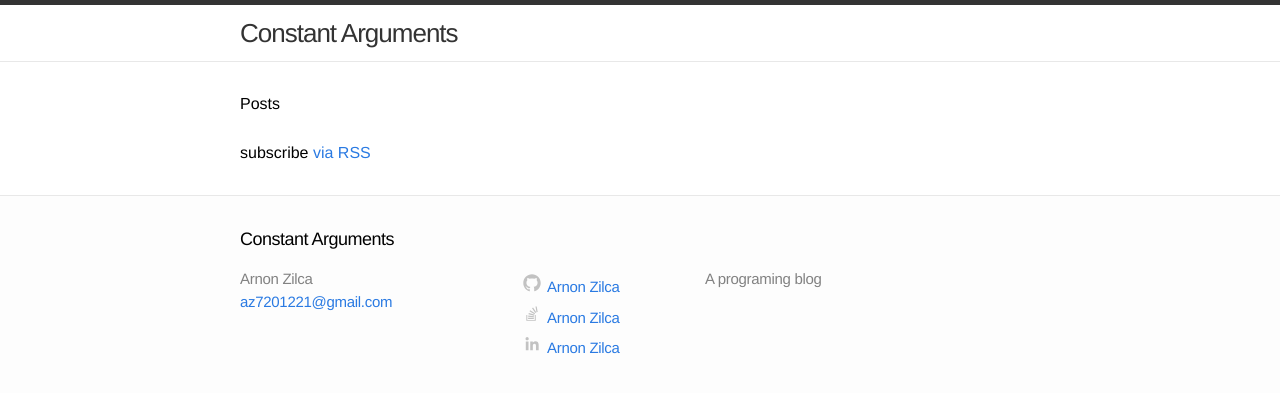
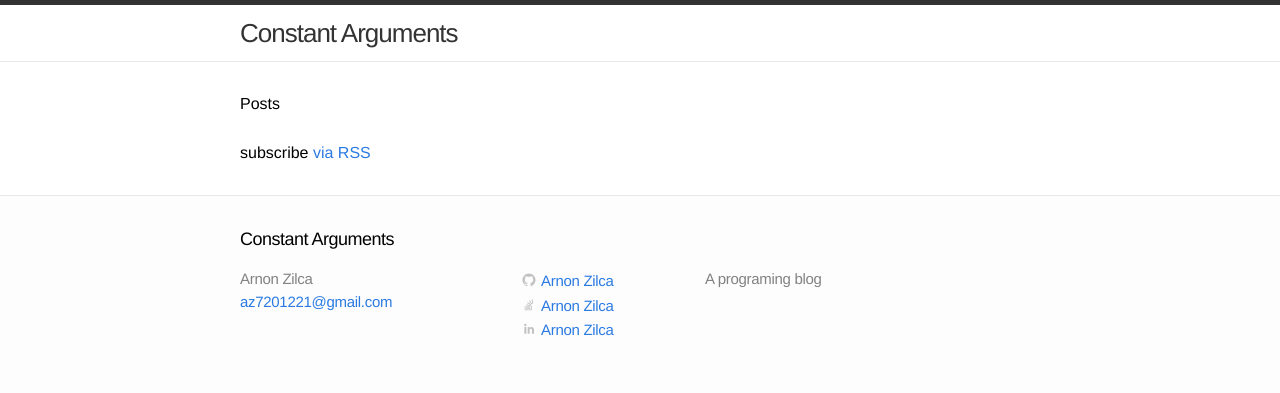
Before and after one commit to arnonzilca/arnonzilca.github.io, a Jekyll site: the page built from index.html, in a window 1280 px wide. Shown: the top 393 px of the page. Built offline with Jekyll 4.4.1, drawn with Linux system fonts in a browser that asks for light colours; comment, search, counter and statistics services are not loaded.

```diff
--- a/_includes/footer.html
+++ b/_includes/footer.html
@@ -30,7 +30,7 @@
                 358.6 70.7 256 70.7z"/>
               </svg>
             </span>
-            <span class="username" style="height: 100%">{{ site.fullname }}</span>
+            <span class="username">{{ site.fullname }}</span>
           </a>
         </li>{% endif %}
         {% if site.stackoverflow_username %}<li>
@@ -46,7 +46,7 @@
                 275.5v106.5H155.6V275.5h-20.8v126.9h201.5V275.5H315.5z"/>
               </svg>
             </span>
-            <span class="username" style="height: 100%">{{ site.fullname }}</span>
+            <span class="username">{{ site.fullname }}</span>
           </a>
         </li>{% endif %}
         {% if site.linkedin_username %}<li>
@@ -61,7 +61,7 @@
                 0-68.2 0-118.3 0-50-28.3-74.2-68-74.2 -39.6 0-56.3 30.9-56.3 30.9v-25.2H273.8z"/>
               </svg>
             </span>
-            <span class="username" style="height: 100%">{{ site.fullname }}</span>
+            <span class="username">{{ site.fullname }}</span>
           </a>
         </li>{% endif %}
         {% if site.twitter_username %}<li>
@@ -78,7 +78,7 @@
                 c6.015,0,9.304-4.983,9.304-9.304c0-0.142-0.003-0.283-0.009-0.423C14.976,4.29,15.531,3.714,15.969,3.058z"/>
               </svg>
             </span>
-            <span class="username" style="height: 100%">{{ site.fullname }}</span>
+            <span class="username">{{ site.fullname }}</span>
           </a>
         </li>{% endif %}
       </ul>
--- a/css/main.css
+++ b/css/main.css
@@ -127,8 +127,8 @@
 .github-icon-svg,
 .twitter-icon-svg {
   display: inline-block;
-  WIDth: 24px;
-  height: 24px;
+  WIDth: 18px;
+  height: 18px;
   position: relative;
   top: 3px;
 }
```
